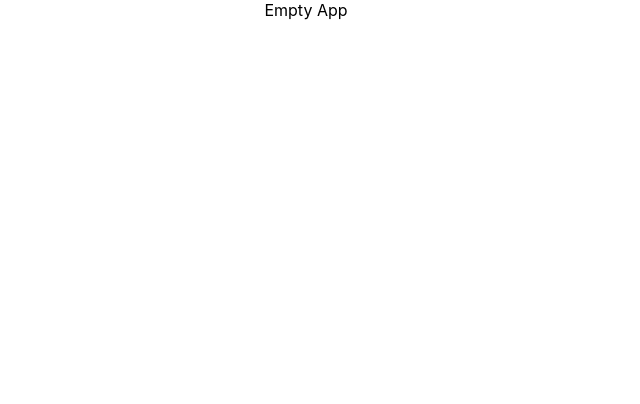
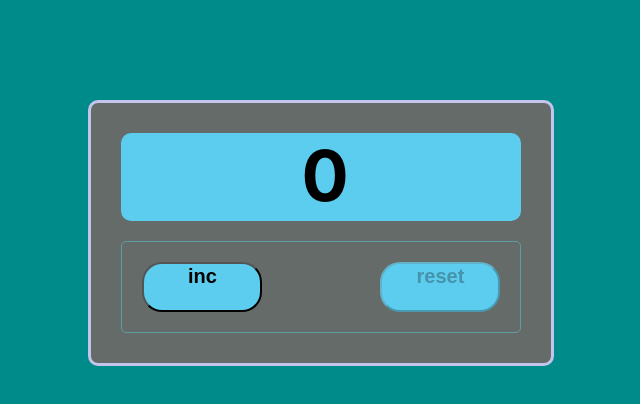
Before and after one commit to PashaTravkin/COUNTER, a React (Create React App) app: page / in a window 1280 px wide. Shown: the top 404 px of the page, without its empty margins (334-974 px from the left). Built offline with nearby package versions, Linux system fonts and the light colour scheme.

Commit message:
IncreaseReset component

```diff
--- a/src/App.css
+++ b/src/App.css
@@ -1,38 +1,51 @@
-.App {
-  text-align: center;
+.counterWrapper {
+    display: flex;
+    flex-direction: column;
+    width: 400px;
+    height: 200px;
+    margin: 100px 0 0 33%;
+    padding: 30px;
+    border: 3px solid #c4c4ec;
+    border-radius: 10px;
+    background: #646b68;
 }
 
-.App-logo {
-  height: 40vmin;
-  pointer-events: none;
+.windowChangingNumber {
+    background: #5ccdef;
+    border-radius: 10px;
+    width: 100%;
+    height: 60%;
+
 }
 
-@media (prefers-reduced-motion: no-preference) {
-  .App-logo {
-    animation: App-logo-spin infinite 20s linear;
-  }
+.changingNumber {
+    margin-left: 45%;
+    font-size: 70px;
+    font-weight: bold;
 }
 
-.App-header {
-  background-color: #282c34;
-  min-height: 100vh;
-  display: flex;
-  flex-direction: column;
-  align-items: center;
-  justify-content: center;
-  font-size: calc(10px + 2vmin);
-  color: white;
+.buttons {
+    display: flex;
+    flex-direction: row;
+    flex-wrap: nowrap;
+    justify-content: space-between;
+    margin-top: 20px;
+    border: 1px solid cadetblue;
+    border-radius: 5px;
+    padding: 20px;
 }
 
-.App-link {
-  color: #61dafb;
+.button {
+    display: flex;
+    justify-content: center;
+    font-weight: bold;
+    font-size: 20px;
+    background: #5ccdef;
+    border-radius: 20px;
+    height: 50px;
+    width: 120px;
 }
 
-@keyframes App-logo-spin {
-  from {
-    transform: rotate(0deg);
-  }
-  to {
-    transform: rotate(360deg);
-  }
+.fiveRed{
+    color: red;
 }
--- a/src/App.tsx
+++ b/src/App.tsx
@@ -1,13 +1,28 @@
-import React from 'react';
-import logo from './logo.svg';
+import React, {useState} from 'react';
 import './App.css';
+import {IncreaseResetPropsType} from "./IncreaseResetPropsType/IncreaseResetPropsType";
+
 
 function App() {
-  return (
-    <div className="App">
-     <div>Empty App</div>
-    </div>
-  );
+
+    type valueType = number
+    let [value, setValue] = useState<valueType>(0)
+
+    return (
+        <div className="App">
+            <div className={"counterWrapper"}>
+                <div className={'windowChangingNumber'}>
+                    <div className={'changingNumber'}><span className={value == 5 ? 'fiveRed' : ''}>{value}</span></div>
+                </div>
+                <div className={'buttons'}>
+                    <IncreaseResetPropsType value={value} setValue={setValue} title={'inc'}/>
+                    <IncreaseResetPropsType value={value} setValue={setValue} title={'reset'}/>
+                    {/*<Reset value={value} setValue={setValue} title={'reset'}/>*/}
+                </div>
+            </div>
+        </div>
+    );
 }
 
+
 export default App;
--- /dev/null
+++ b/src/IncreaseResetPropsType/IncreaseResetPropsType.tsx
@@ -0,0 +1,20 @@
+import React from "react";
+
+type IncreaseResetPropsType = {
+    title: string
+    setValue: (value: number) => void
+    value: number
+}
+export const IncreaseResetPropsType = (props: IncreaseResetPropsType) => {
+    let increase = () => {
+        props.value < 5 ? props.setValue(props.value + 1) : props.setValue(props.value)
+    }
+    let reset = () => {
+        props.setValue(0)
+    }
+    return (
+        props.title === 'inc' ?
+            <button disabled={props.value == 5} onClick={increase} className={'button'}>{props.title}</button> :
+            <button disabled={props.value == 0} onClick={reset} className={'button'}>{props.title}</button>
+    )
+}
--- a/src/index.css
+++ b/src/index.css
@@ -5,6 +5,7 @@ body {
     sans-serif;
   -webkit-font-smoothing: antialiased;
   -moz-osx-font-smoothing: grayscale;
+  background: darkcyan;
 }
 
 code {
```
